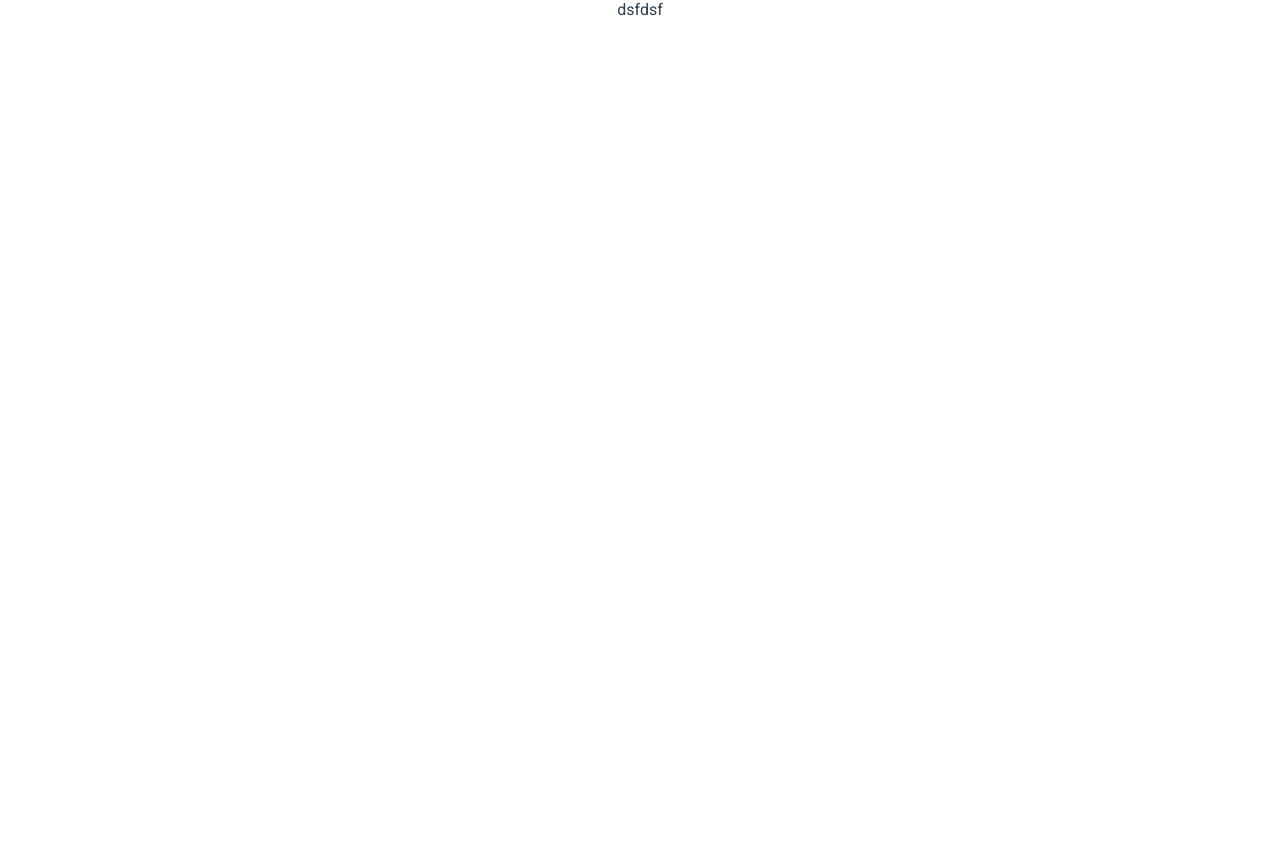
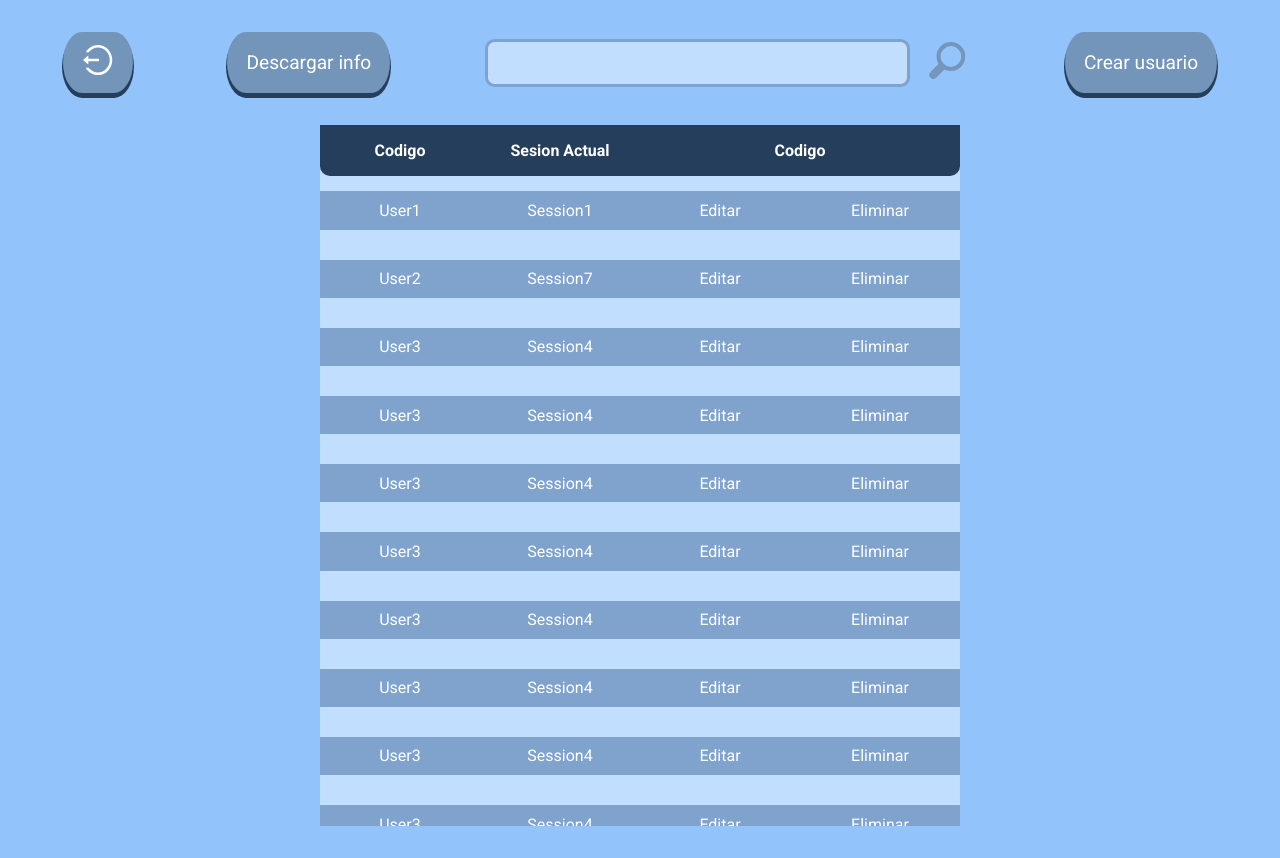
Before and after one commit to juanprog97/ClientMaquinaCientifica, a Vue app: page /dashboard in a window 1280 px wide. Before the commit the page ends 800 px from the top, so only its background shows below. Built offline with nearby package versions, Linux system fonts and the light colour scheme.

Commit message:
Create Pages

```diff
--- a/src/App.vue
+++ b/src/App.vue
@@ -1,46 +1,41 @@
 <template>
   <div id="app">
-   <router-view ></router-view>
+    <router-view></router-view>
   </div>
 </template>
 
 <script>
-
-
 export default {
-  name: 'App'
-}
+  name: "App",
+};
 </script>
 
 <style lang="scss">
+@use "assets/scss/utils/colors" as color;
 
-@use 'assets/scss/utils/colors' as color;
+@import url("https://fonts.googleapis.com/css2?family=Roboto:ital,wght@0,100;0,300;0,400;0,500;0,700;0,900;1,100;1,300;1,400;1,500;1,700;1,900&display=swap");
 
-@import url('https://fonts.googleapis.com/css2?family=Roboto:ital,wght@0,100;0,300;0,400;0,500;0,700;0,900;1,100;1,300;1,400;1,500;1,700;1,900&display=swap');
-
-
-*{
+* {
   margin: 0;
-  padding:0;
-  font-family: 'Roboto', sans-serif;
+  padding: 0;
+  font-family: "Roboto", sans-serif;
 }
 
-:root
-{
-
-  @each $color,$types in color.$colors{
-    @each $type, $value in $types{
+:root {
+  @each $color, $types in color.$colors {
+    @each $type, $value in $types {
       --clr-#{$color}-#{$type}: #{$value};
     }
   }
 }
 
 #app {
-
   -webkit-font-smoothing: antialiased;
   -moz-osx-font-smoothing: grayscale;
   text-align: center;
   color: #2c3e50;
-
+}
+body {
+  background-color: var(--clr-primary-color-400);
 }
 </style>
--- a/src/assets/scss/utils/_colors.scss
+++ b/src/assets/scss/utils/_colors.scss
@@ -3,12 +3,13 @@ $colors:(
         color-400: hsl(212, 93%, 78%),
         color-500: hsl(212, 100%,88%),
         color-600: hsl(212, 43%, 65%),
-
+        color-800: hsl(211, 34%, 59%),
         color-700: hsl(212, 43%, 25%),
 
     ),
     secondary:(
-        white: hsl(0, 0%, 100%)
+        white: hsl(0, 0%, 100%),
+        grey: hsla(0, 0%, 31%, 0.705),
     )
 
 
--- a/src/pages/adminDashboard.vue
+++ b/src/pages/adminDashboard.vue
@@ -1,16 +1,310 @@
 <template>
-    <div>
-        dsfdsf
+  <div id="wrapperDashboard">
+    <nav class="options">
+      <button type="option-admin" id="logout">
+        <svg
+          width="34"
+          height="36"
+          viewBox="0 0 34 36"
+          fill="none"
+          xmlns="http://www.w3.org/2000/svg"
+        >
+          <path
+            d="M5.1797 25.7344H7.51387C7.67325 25.7344 7.82266 25.8082 7.92227 25.9383C8.15469 26.2371 8.40372 26.5254 8.66602 26.7996C9.74844 27.9422 11.0068 28.8422 12.408 29.468C13.8557 30.1148 15.3963 30.4453 16.9867 30.4453C18.5771 30.4453 20.1178 30.1148 21.5654 29.468C22.9666 28.8422 24.225 27.9422 25.3074 26.7996C26.3898 25.657 27.2365 24.3246 27.8309 22.8445C28.4451 21.3117 28.7539 19.684 28.7539 18C28.7539 16.316 28.4418 14.6883 27.8309 13.1555C27.2398 11.6754 26.3898 10.343 25.3074 9.20039C24.225 8.05781 22.9666 7.15781 21.5654 6.53202C20.1178 5.88515 18.5771 5.55468 16.9867 5.55468C15.3963 5.55468 13.8557 5.88163 12.408 6.53202C11.0068 7.15781 9.74844 8.05781 8.66602 9.20039C8.40372 9.47812 8.15801 9.7664 7.92227 10.0617C7.82266 10.1918 7.66993 10.2656 7.51387 10.2656H5.1797C4.97052 10.2656 4.84102 10.0195 4.95724 9.8332C7.50391 5.64257 11.9598 2.86874 17.0232 2.8828C24.9787 2.9039 31.357 9.74179 31.2773 18.1547C31.1977 26.434 24.8293 33.1172 16.9867 33.1172C11.9365 33.1172 7.50059 30.3469 4.95724 26.1668C4.84435 25.9805 4.97052 25.7344 5.1797 25.7344Z"
+            fill="white"
+          />
+          <path
+            d="M2.22793 17.7785L6.93945 13.841C7.11543 13.6934 7.37109 13.827 7.37109 14.0625V16.7344H17.7969C17.943 16.7344 18.0625 16.8609 18.0625 17.0156V18.9844C18.0625 19.1391 17.943 19.2656 17.7969 19.2656H7.37109V21.9375C7.37109 22.173 7.11211 22.3066 6.93945 22.159L2.22793 18.2215C2.0918 18.109 2.0918 17.891 2.22793 17.7785Z"
+            fill="white"
+          />
+        </svg>
+      </button>
 
+      <button type="option-admin" id="donwloadInfo">Descargar info</button>
+      <div class="searchUserSection">
+        <input id="inputUser" type="text" />
+        <button id="searchUser">
+          <svg
+            width="47"
+            height="48"
+            viewBox="0 0 47 48"
+            fill="none"
+            xmlns="http://www.w3.org/2000/svg"
+          >
+            <rect
+              x="22.9218"
+              y="18"
+              width="10"
+              height="32.4163"
+              rx="5"
+              transform="rotate(45 22.9218 18)"
+              fill="#7496BB"
+            />
+            <circle
+              cx="29"
+              cy="18"
+              r="15.5"
+              fill="#93C4FB"
+              stroke="#7496BB"
+              stroke-width="5"
+            />
+          </svg>
+        </button>
+      </div>
+      <button type="option-admin" id="crearUsuarioButton">Crear usuario</button>
+    </nav>
+    <div class="containerTable">
+      <table class="headerTable" cellspacing="0" cellpadding="">
+        <thead>
+          <tr>
+            <th>Codigo</th>
+            <th>Sesion Actual</th>
+            <th colspan="2">Codigo</th>
+          </tr>
+        </thead>
+      </table>
+      <div class="containerData">
+        <table class="tableUser" cellspacing="0" cellpadding="0">
+          <tbody>
+            <tr v-for="(data, index) in dataUser" v-bind:key="index">
+              <td>
+                {{ data.nombre }}
+              </td>
+              <td>
+                {{ data.sesionActual }}
+              </td>
+              <td>Editar</td>
+              <td>Eliminar</td>
+            </tr>
+          </tbody>
+        </table>
+      </div>
     </div>
+  </div>
 </template>
 
 <script>
-    export default {
-
-    }
+export default {
+  data() {
+    return {
+      dataUser: [
+        {
+          id: 1,
+          nombre: "User1",
+          sesionActual: "Session1",
+        },
+        {
+          id: 2,
+          nombre: "User2",
+          sesionActual: "Session7",
+        },
+        {
+          id: 1,
+          nombre: "User3",
+          sesionActual: "Session4",
+        },
+        {
+          id: 1,
+          nombre: "User3",
+          sesionActual: "Session4",
+        },
+        {
+          id: 1,
+          nombre: "User3",
+          sesionActual: "Session4",
+        },
+        {
+          id: 1,
+          nombre: "User3",
+          sesionActual: "Session4",
+        },
+        {
+          id: 1,
+          nombre: "User3",
+          sesionActual: "Session4",
+        },
+        {
+          id: 1,
+          nombre: "User3",
+          sesionActual: "Session4",
+        },
+        {
+          id: 1,
+          nombre: "User3",
+          sesionActual: "Session4",
+        },
+        {
+          id: 1,
+          nombre: "User3",
+          sesionActual: "Session4",
+        },
+      ],
+    };
+  },
+};
 </script>
 
 <style lang="scss" scoped>
+::-webkit-scrollbar {
+  width: 15px; /* width of the entire scrollbar */
+}
 
+::-webkit-scrollbar-track {
+  background: var(--clr-primary-color-500); /* color of the tracking area */
+}
+
+::-webkit-scrollbar-thumb {
+  background-color: var(--clr-secondary-white); /* color of the scroll thumb */
+  /* roundness of the scroll thumb */
+  border: 3px solid var(--clr-primary-color-500); /* creates padding around scroll thumb */
+}
+#wrapperDashboard {
+  display: flex;
+  flex-direction: column;
+  width: 100%;
+  height: auto;
+  background-color: var(--clr-primary-color-400);
+  padding: 2em 0em;
+  overflow-y: hidden;
+
+  nav.options {
+    display: flex;
+    flex-direction: row;
+    justify-content: space-evenly;
+    width: 100%;
+    gap: 2em;
+    & > * {
+      flex: 1;
+    }
+    button[type="option-admin"] {
+      background-color: var(--clr-primary-color-800);
+      outline: none;
+      border: none;
+      border-radius: 1em/50%;
+      width: fit-content;
+      color: var(--clr-secondary-white);
+      font-size: 1.2em;
+      cursor: pointer;
+      box-shadow: 0px 4px 0px 1px var(--clr-primary-color-700);
+      transition: 0.15s ease-in background-color;
+      cursor: pointer;
+      &:active {
+        transition: 0.15s ease-out background-color;
+        background-color: var(--clr-primary-color-700);
+      }
+
+      &#logout {
+        flex: 0 0 70px;
+      }
+      &#donwloadInfo {
+        flex: 0 0 auto;
+        padding: 0.8em 1em;
+      }
+      &#crearUsuarioButton {
+        flex: 0 0 auto;
+        padding: 1em;
+      }
+    }
+    .searchUserSection {
+      display: flex;
+      flex-direction: row;
+      align-items: center;
+      flex: 0 0 200px;
+      justify-content: center;
+      gap: 0.8em;
+      button#searchUser {
+        background-color: transparent;
+        border: none;
+        outline: none;
+        transform: scale(0.8);
+        svg {
+          cursor: pointer;
+          rect {
+            transition: 0.15s ease-out fill;
+          }
+          circle {
+            transition: 0.15s ease-out stroke;
+          }
+          &:active {
+            rect {
+              transition: 0.15s ease-out fill;
+              fill: var(--clr-secondary-grey);
+            }
+            circle {
+              stroke: var(--clr-secondary-grey);
+            }
+          }
+        }
+      }
+      input#inputUser {
+        padding: 0.5em;
+        border-radius: 0.5em;
+        border: 3px solid var(--clr-primary-color-600);
+        width: 50%;
+        min-width: 400px;
+        background-color: var(--clr-primary-color-500);
+        outline: none;
+        font-size: 1.2em;
+        color: var(--clr-secondary-grey);
+      }
+    }
+  }
+
+  .containerTable {
+    margin-top: 2em;
+    width: 50%;
+    min-width: 400px;
+    align-self: center;
+    background-color: var(--clr-primary-color-500);
+    .headerTable {
+      width: 100%;
+      table-layout: fixed;
+      tr:first-child {
+        background-color: var(--clr-primary-color-700);
+        color: var(--clr-secondary-white);
+        table-layout: fixed;
+
+        th {
+          padding: 1em;
+          &:first-child {
+            border-radius: 0px 0px 0px 10px;
+          }
+          &:last-child {
+            border-radius: 0px 0px 10px 0px;
+          }
+        }
+      }
+    }
+  }
+  .containerData {
+    display: block;
+    height: auto;
+    max-height: 650px;
+    min-height: 100px;
+    overflow-y: auto;
+    .tableUser {
+      border: none;
+      width: 100%;
+      table-layout: fixed;
+
+      tbody {
+        color: var(--clr-secondary-white);
+
+        tr {
+          background-color: var(--clr-primary-color-600);
+          cursor: pointer;
+          &:hover {
+            background-color: var(--clr-primary-color-800);
+          }
+          td {
+            border: 15px solid var(--clr-primary-color-500);
+            border-right: 0;
+            border-left: 0;
+            padding: 0.6em;
+          }
+        }
+      }
+    }
+  }
+}
 </style>
--- a/src/pages/adminLogin.vue
+++ b/src/pages/adminLogin.vue
@@ -40,7 +40,8 @@ import logoImage from '../components/svg/logoImage.vue'
     height:  100vh;
     background-color: var(--clr-primary-color-400) ;
     .containerLogin{
-        display: block;
+        display: grid;
+        place-items: center;
         background-color: var(--clr-primary-color-500);
         padding: 5em;
         border-radius:  1em;
@@ -59,6 +60,9 @@ import logoImage from '../components/svg/logoImage.vue'
             padding: 0em 0.2em;
             height:14em;
             border-radius: 1.2em;
+            justify-self: center;
+            width: 17em;
+            border: 3px solid var( --clr-primary-color-700);
             p:first-child{
                 padding-top:0.4em;
             }
@@ -98,7 +102,9 @@ import logoImage from '../components/svg/logoImage.vue'
                 border-radius: 1em;
                 color: var(--clr-secondary-white);
                 font-size: 1.2em;
+                cursor: pointer;
                 transition: 0.12s ease-in background-color;
+                box-shadow: 0px 5px 1px 0px var( --clr-primary-color-700);
                 &:active{
                     transition: 0.12s ease-out background-color;
                     background-color: var( --clr-primary-color-700);
--- a/src/router/index.js
+++ b/src/router/index.js
@@ -25,9 +25,9 @@ const router = new VueRouter({
       path: "/dashboard",
       name: "AdminDashboard",
       component: AdminDashboard,
-      meta: {
-      isLogged: true
-      }
+      // meta: {
+      //   isLogged: true
+      // }
     }
 
   ]
```
Also changed, not shown: 1 other file (tests, documents, lock files or other folders).
